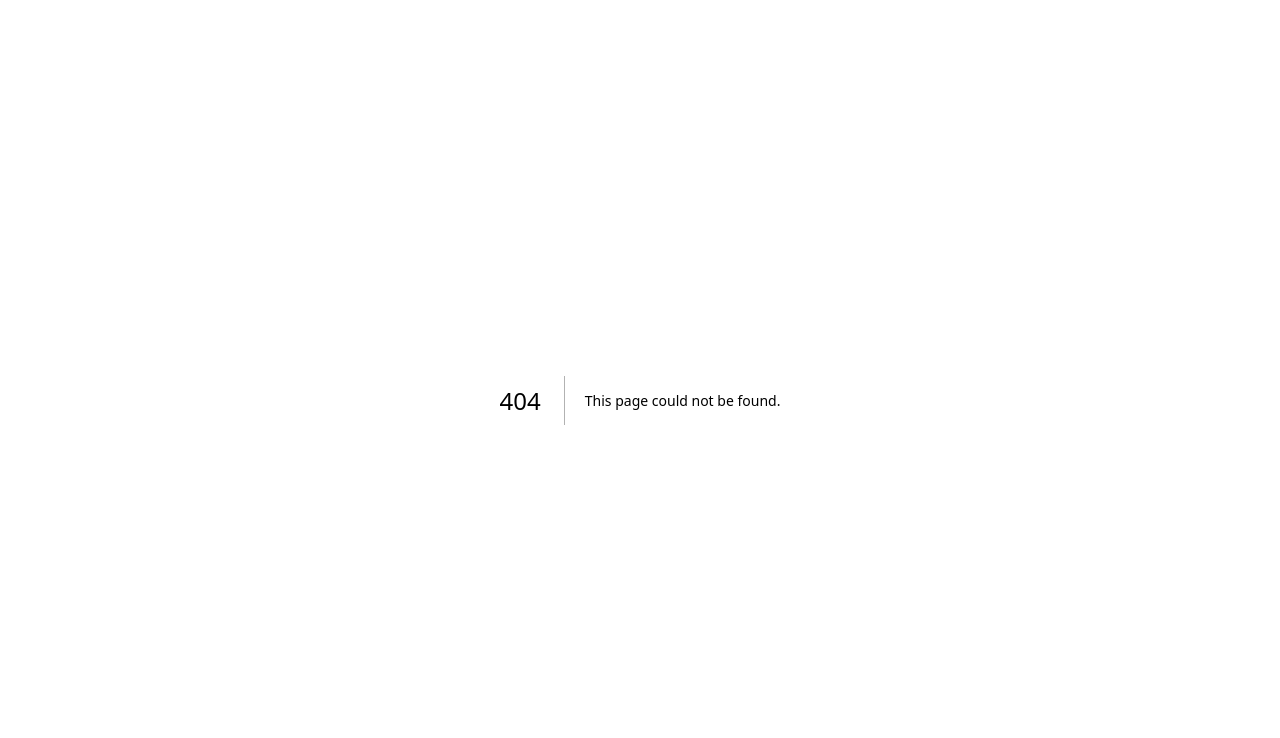
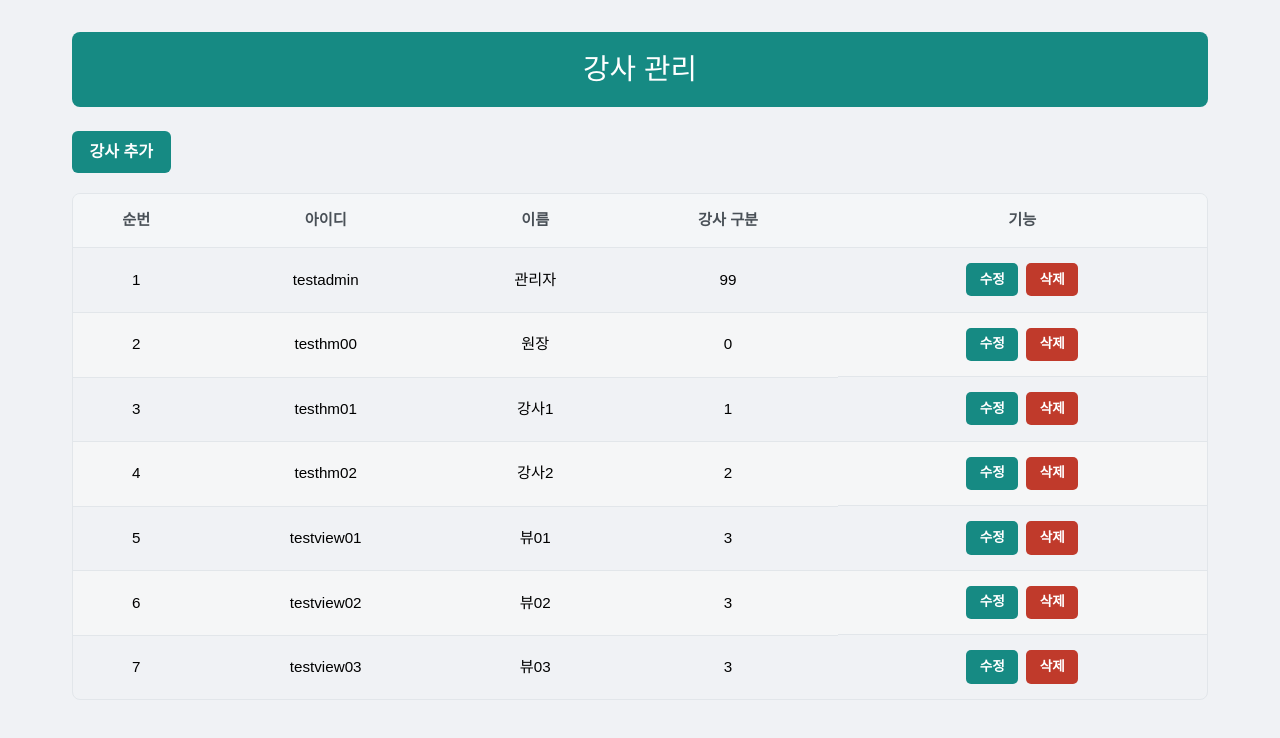
Before and after one commit to lattesmoody/shhoban_piano, a Next.js app: page /member_manage in a window 1280 px wide. Before the commit this address had no page. Shown: the top 738 px of the page. Built offline with nearby package versions, Linux system fonts and the light colour scheme.

Commit message:
[ADD] "강사관리" 페이지 - 페이지 초안 추가 (단, 중요 정보는 별도의 env에 저장)

```diff
--- /dev/null
+++ b/app/member_manage/page.module.css
@@ -0,0 +1,93 @@
+.container {
+  padding: 2rem;
+  max-width: 1200px;
+  margin: 0 auto;
+  font-family: 'Pretendard', sans-serif;
+}
+
+.header {
+  background-color: #168a83; /* 청록색 헤더 */
+  padding: 1rem 1.5rem;
+  margin-bottom: 1.5rem;
+  border-radius: 8px;
+}
+
+.title {
+  color: #fff;
+  text-align: center;
+  font-size: 1.8rem;
+  margin: 0;
+}
+
+.actionBar {
+  margin-bottom: 1.25rem;
+}
+
+.primaryButton {
+  border: none;
+  padding: 0.55rem 1.1rem;
+  border-radius: 6px;
+  color: #fff;
+  font-weight: 600;
+  background-color: #168a83;
+  cursor: pointer;
+}
+
+.primaryButton:hover { background-color: #1aa79e; }
+
+.tableContainer {
+  width: 100%;
+  overflow-x: auto;
+  border: 1px solid #e2e6ea;
+  border-radius: 8px;
+}
+
+.memberTable {
+  width: 100%;
+  min-width: 760px;
+  border-collapse: collapse;
+  text-align: center;
+  font-size: 0.95rem;
+}
+
+.memberTable th,
+.memberTable td {
+  padding: 0.95rem 0.5rem;
+  border-bottom: 1px solid #e2e6ea;
+  white-space: nowrap;
+}
+
+.tableHeader { background: #f4f6f8; color: #495057; font-weight: 700; }
+
+.memberTable tbody tr:nth-child(even) { background: #f5f6f7; }
+.memberTable tbody tr:hover { background: #eef1f3; }
+.memberTable tbody tr:last-child td { border-bottom: none; }
+
+.actionCell { display: flex; justify-content: center; gap: 0.5rem; }
+
+.actionButton {
+  border: none;
+  padding: 0.4rem 0.85rem;
+  border-radius: 5px;
+  color: #fff;
+  font-weight: 600;
+  background-color: #168a83;
+  cursor: pointer;
+  font-size: 0.85rem;
+}
+.actionButton:hover { background-color: #1aa79e; }
+
+.deleteButton { background-color: #c03a2b; }
+.deleteButton:hover { background-color: #e25445; }
+
+.srOnly {
+  position: absolute;
+  width: 1px;
+  height: 1px;
+  padding: 0;
+  margin: -1px;
+  overflow: hidden;
+  clip: rect(0, 0, 0, 0);
+  white-space: nowrap;
+  border-width: 0;
+}
--- /dev/null
+++ b/app/member_manage/page.tsx
@@ -0,0 +1,100 @@
+'use client';
+
+import React, { useEffect, useState } from 'react';
+import styles from './page.module.css';
+import Link from 'next/link';
+
+type MemberRow = {
+  id: number; // 순번
+  loginId: string; // 아이디
+  name: string; // 이름
+  roleCode: number; // 강사 구분(숫자)
+};
+
+// 첨부 스크린샷의 데이터 반영
+const defaultRows: MemberRow[] = [
+  { id: 1, loginId: 'testadmin', name: '관리자', roleCode: 99 },
+  { id: 2, loginId: 'testhm00', name: '원장', roleCode: 0 },
+  { id: 3, loginId: 'testhm01', name: '강사1', roleCode: 1 },
+  { id: 4, loginId: 'testhm02', name: '강사2', roleCode: 2 },
+  { id: 5, loginId: 'testview01', name: '뷰01', roleCode: 3 },
+  { id: 6, loginId: 'testview02', name: '뷰02', roleCode: 3 },
+  { id: 7, loginId: 'testview03', name: '뷰03', roleCode: 3 },
+];
+
+export default function MemberManagePage() {
+  const [rows, setRows] = useState<MemberRow[]>([]);
+
+  useEffect(() => {
+    const envJson = process.env.NEXT_PUBLIC_MEMBER_ROWS_JSON;
+    if (!envJson) {
+      setRows(defaultRows);
+      return;
+    }
+    try {
+      const parsed = JSON.parse(envJson) as MemberRow[];
+      const normalized = parsed.map((r, i) => ({
+        id: typeof r.id === 'number' ? r.id : i + 1,
+        loginId: r.loginId ?? '',
+        name: r.name ?? '',
+        roleCode: typeof r.roleCode === 'number' ? r.roleCode : Number(r.roleCode) || 0,
+      }));
+      setRows(normalized);
+    } catch (e) {
+      console.warn('환경변수 NEXT_PUBLIC_MEMBER_ROWS_JSON 파싱 실패. 기본값 사용', e);
+      setRows(defaultRows);
+    }
+  }, []);
+
+  const handleEdit = (id: number) => alert(`수정 클릭: 순번 ${id}`);
+  const handleDelete = (id: number) => {
+    if (confirm(`정말로 순번 ${id} 항목을 삭제하시겠습니까?`)) {
+      alert('삭제 기능은 데모에서 비활성화되어 있습니다.');
+    }
+  };
+
+  return (
+    <div className={styles.container}>
+      <header className={styles.header}>
+        <h1 className={styles.title}>강사 관리</h1>
+      </header>
+
+      <div className={styles.actionBar}>
+        <Link href="/member_create_form">
+          <button className={styles.primaryButton}>강사 추가</button>
+        </Link>
+      </div>
+
+      <main>
+        <div className={styles.tableContainer}>
+          <table className={styles.memberTable}>
+            <caption className={styles.srOnly}>강사 목록 테이블</caption>
+            <thead className={styles.tableHeader}>
+              <tr>
+                <th scope="col">순번</th>
+                <th scope="col">아이디</th>
+                <th scope="col">이름</th>
+                <th scope="col">강사 구분</th>
+                <th scope="col">기능</th>
+              </tr>
+            </thead>
+            <tbody>
+              {rows.map((row) => (
+                <tr key={row.id}>
+                  <td>{row.id}</td>
+                  <td>{row.loginId}</td>
+                  <td>{row.name}</td>
+                  <td>{row.roleCode}</td>
+                  <td className={styles.actionCell}>
+                    <button onClick={() => handleEdit(row.id)} className={styles.actionButton}>수정</button>
+                    <button onClick={() => handleDelete(row.id)} className={`${styles.actionButton} ${styles.deleteButton}`}>삭제</button>
+                  </td>
+                </tr>
+              ))}
+            </tbody>
+          </table>
+        </div>
+      </main>
+    </div>
+  );
+}
```
